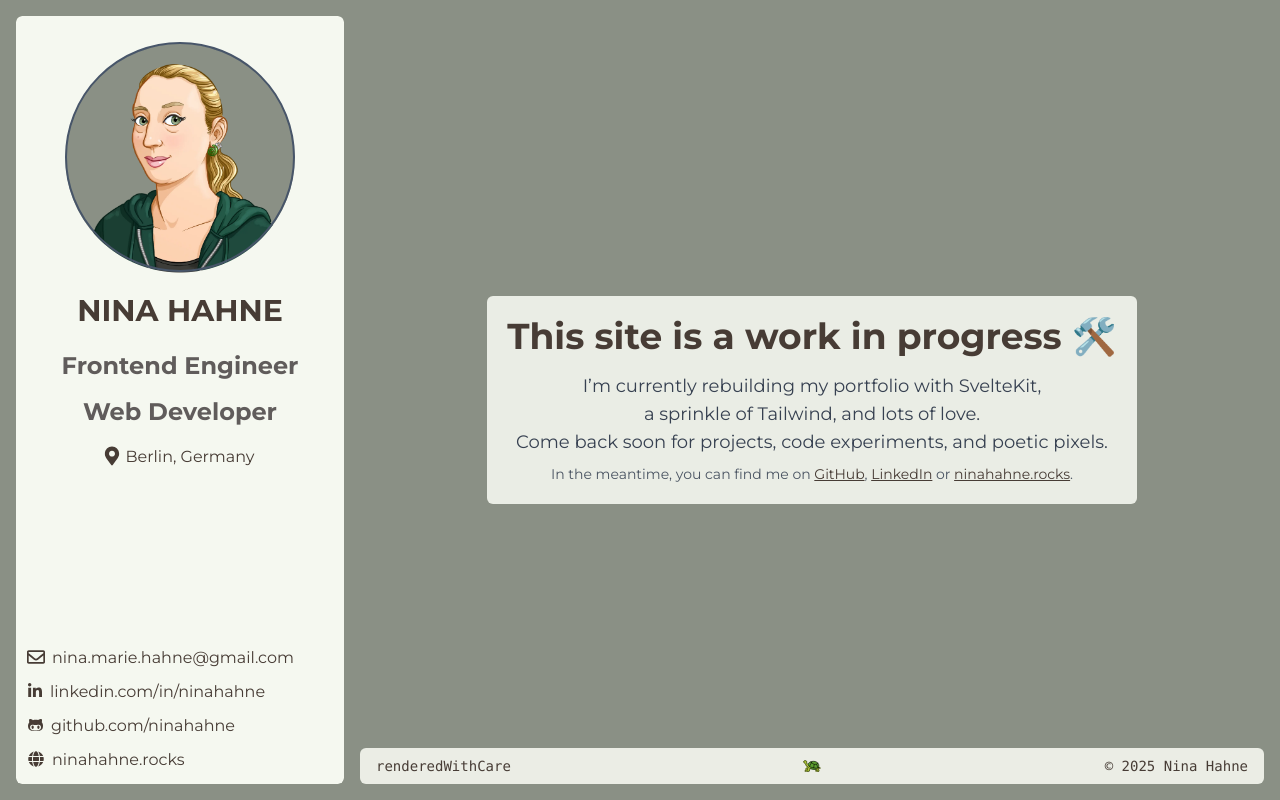
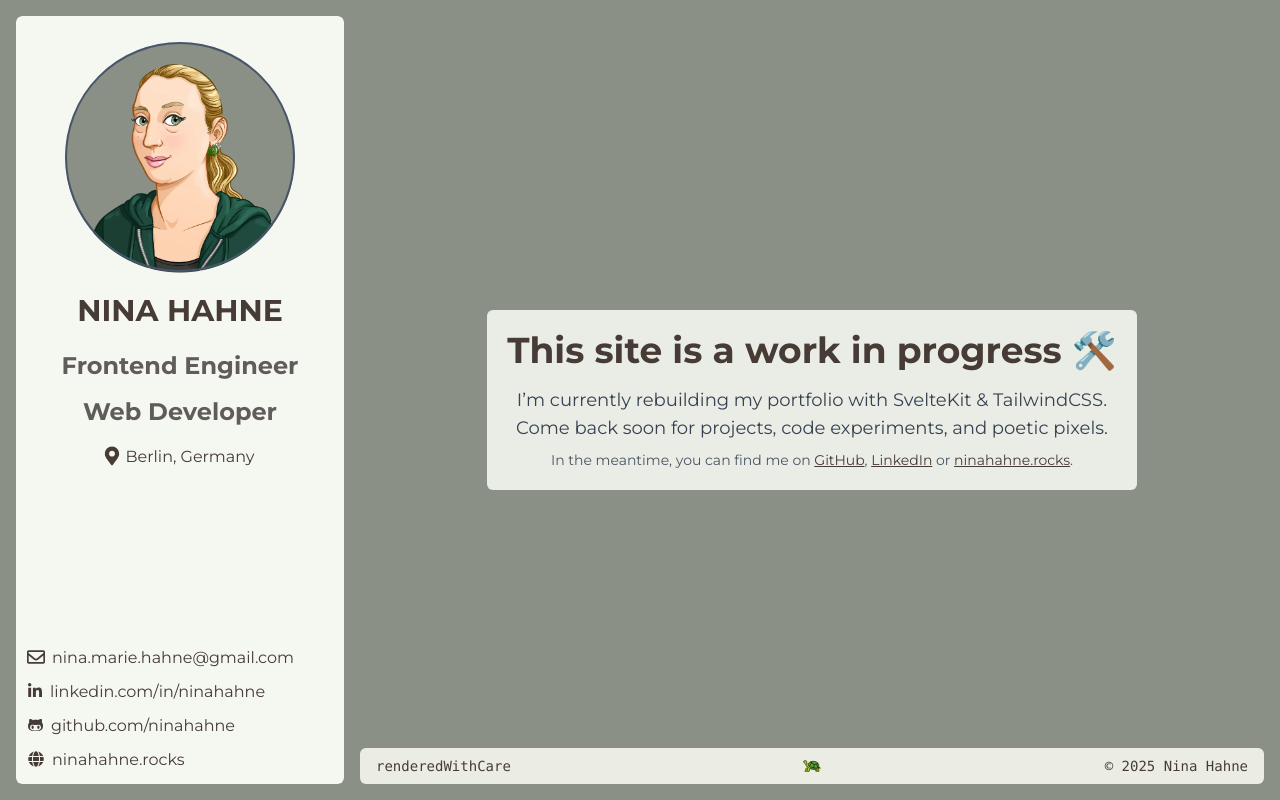
Before and after one commit to NinaHahne/ninahahne-portfolio-sveltekit, a SvelteKit app: page / in a window 1280 px wide. Built offline with nearby package versions, Linux system fonts and the light colour scheme.

Commit message:
updated wip text

```diff
--- a/src/routes/+page.svelte
+++ b/src/routes/+page.svelte
@@ -8,8 +8,7 @@
   <div class="box max-w-2xl p-5">
     <h1 class="mb-4 text-4xl font-bold">This site is a work in progress 🛠️</h1>
     <p class="text-lg text-gray-700">
-      I’m currently rebuilding my portfolio with SvelteKit, <br class="hidden md:block" />
-      a sprinkle of Tailwind, and lots of love.
+      I’m currently rebuilding my portfolio with SvelteKit & TailwindCSS.
       <br />
       Come back soon for projects, code experiments, and poetic pixels.
     </p>
```
